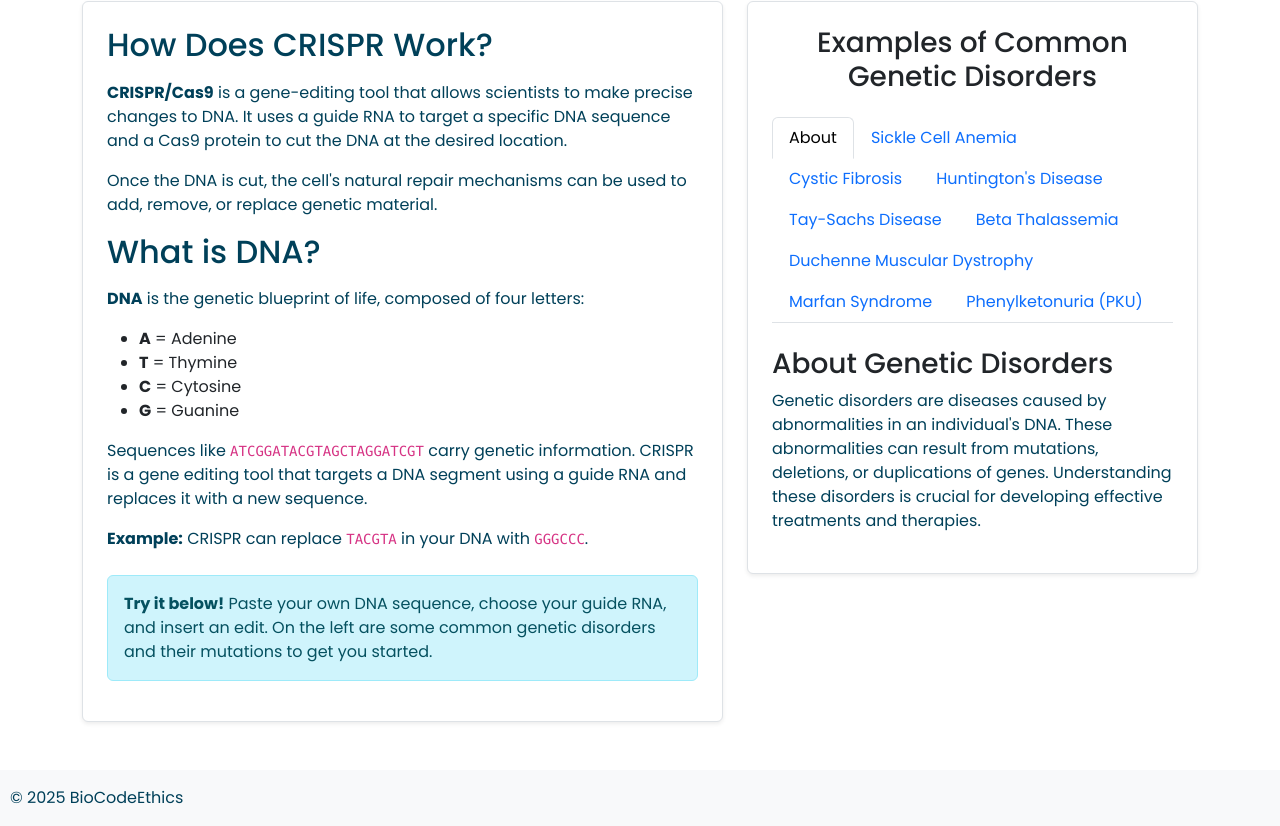
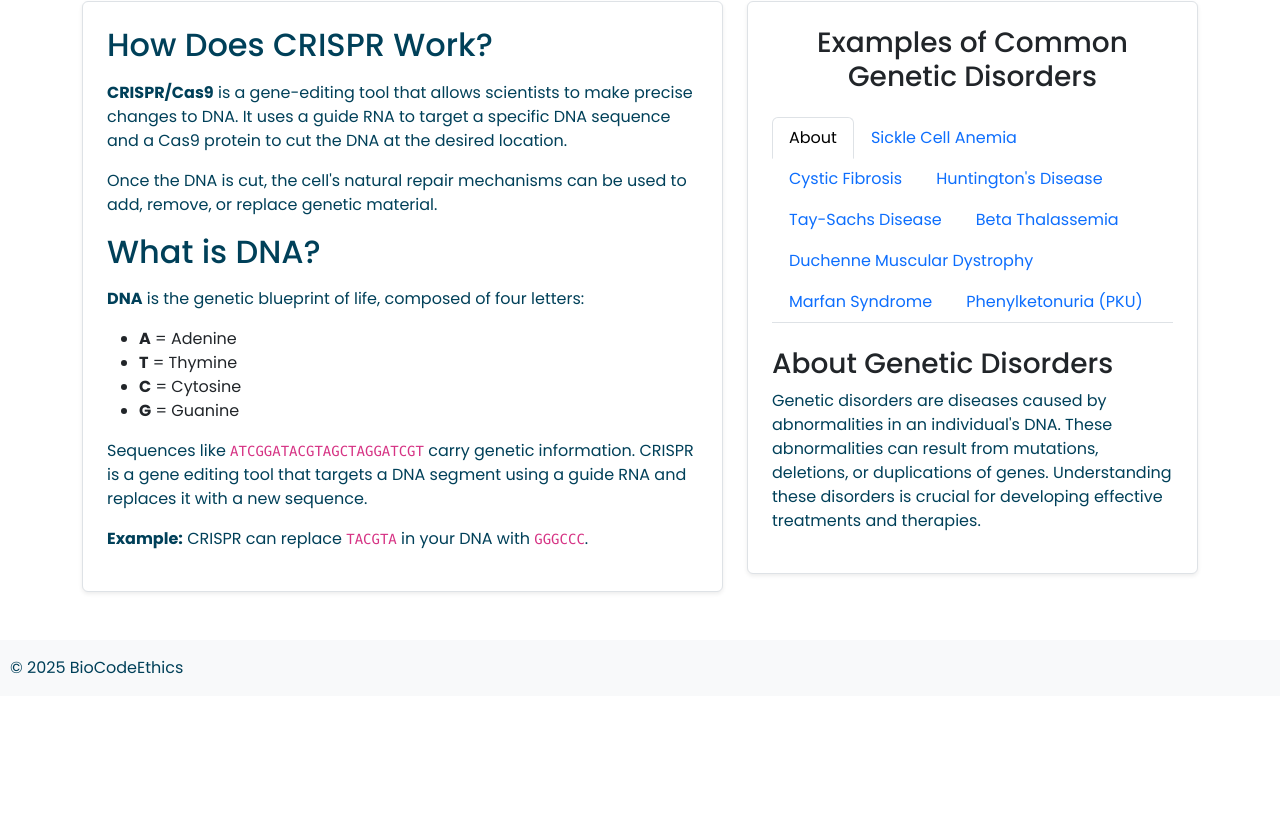
Before and after one commit to Rahartos/BioCodeEthics, a website: page simulator.html in a window 1280 px wide. Shown: the part 704-1530 px from the top of the page. After the commit the page ends 1400 px from the top, so only its background shows below. Drawn offline with nearby package versions, Linux system fonts and the light colour scheme.

Commit message:
edits to the simulator page

```diff
--- a/simulator.html
+++ b/simulator.html
@@ -118,10 +118,6 @@
             </ul>
             <p>Sequences like <code>ATCGGATACGTAGCTAGGATCGT</code> carry genetic information. CRISPR is a gene editing tool that targets a DNA segment using a guide RNA and replaces it with a new sequence.</p>
             <p><strong>Example:</strong> CRISPR can replace <code>TACGTA</code> in your DNA with <code>GGGCCC</code>.</p>
-
-            <div class="alert alert-info mt-4">
-              <strong>Try it below!</strong> Paste your own DNA sequence, choose your guide RNA, and insert an edit. On the left are some common genetic disorders and their mutations to get you started.
-            </div>
           </div>
         </div>
 
```
